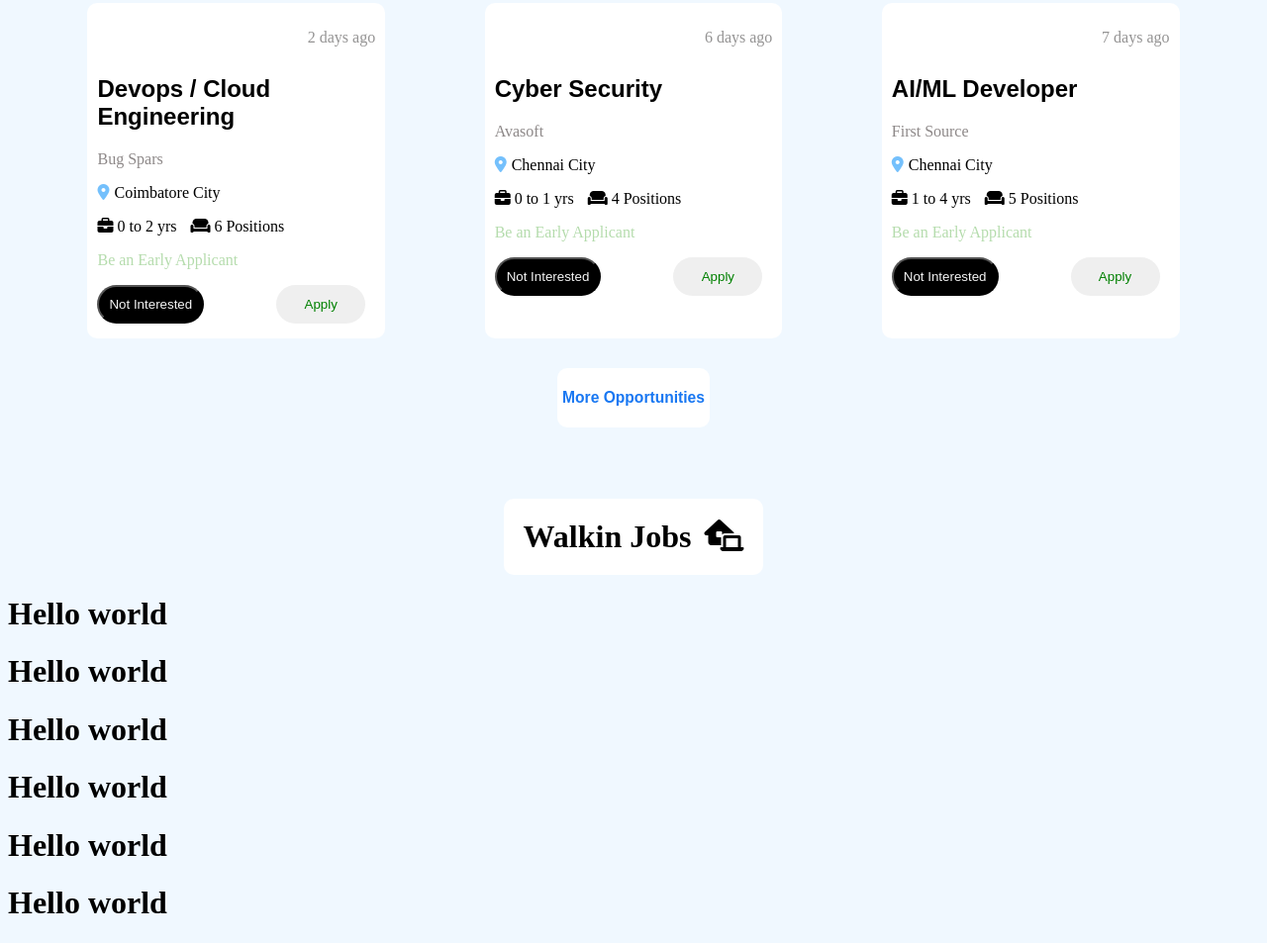
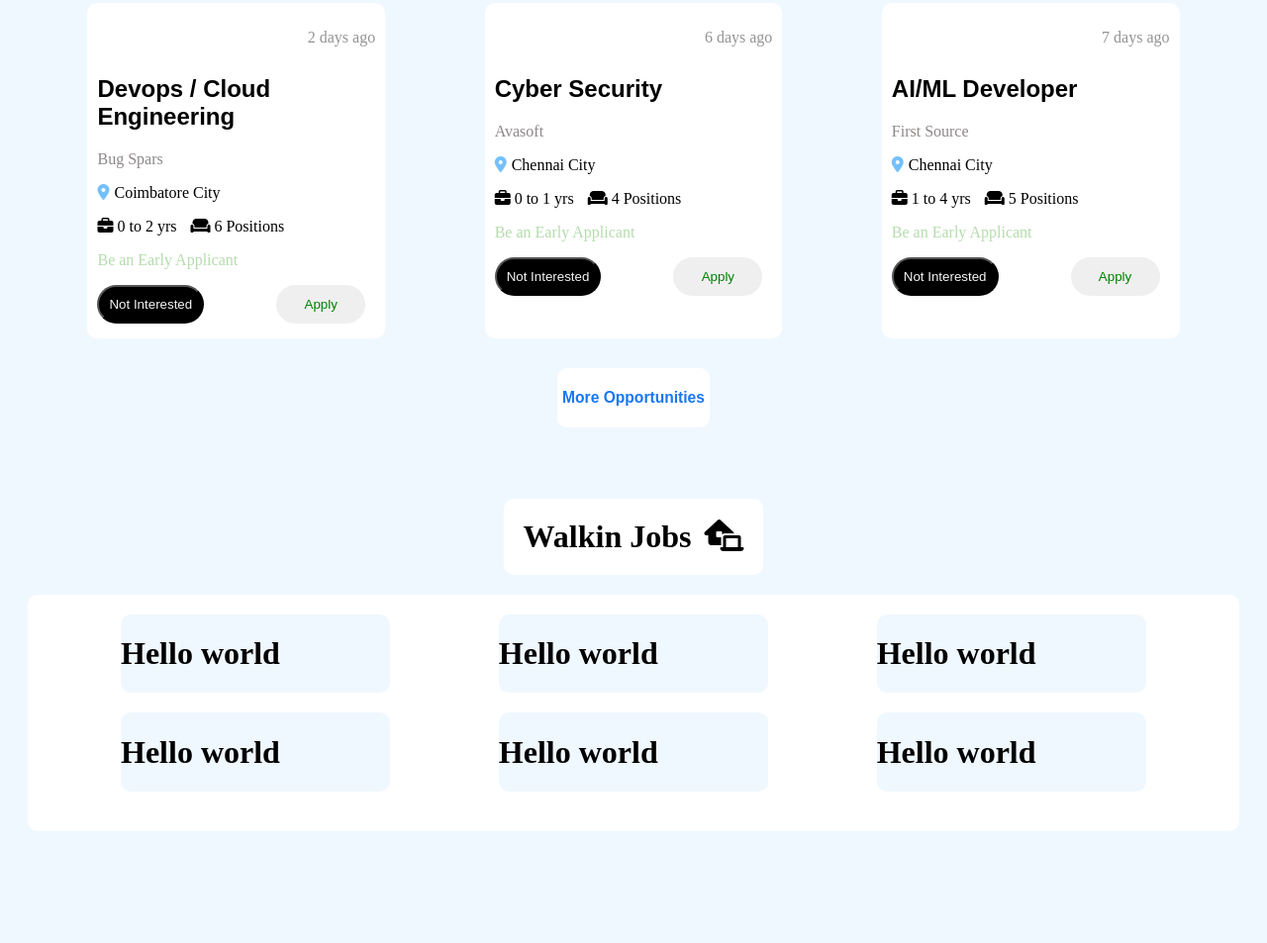
Before and after one commit to Dhileepguru/Talent_nest, a plain HTML site: page index.html in a window 1280 px wide. Shown: the part 1258-2211 px from the top of the page at 99% size. After the commit the page ends 2118 px from the top, so only its background shows below. Drawn offline with Linux system fonts and the light colour scheme; a web font is replaced by a local one.

Commit message:
styled Walkin cart

```diff
--- a/assets/style.css
+++ b/assets/style.css
@@ -283,3 +283,24 @@ form input {
     color: #1877F2;
     border-radius: 10px ;
 }
+
+/* WalkIn */
+
+.walkIn{
+    margin-top: 20px;
+    background-color: white;
+    display: flex;
+    flex-wrap: wrap;
+    gap: 3%;
+    padding: 20px;
+    margin: 20px;
+    border-radius: 10px;
+    justify-content: space-evenly;
+}
+.walkIn>div{
+    background-color:aliceblue;
+    width:23%;
+    height: 50%;
+    border-radius: 10px;
+    margin-bottom: 20px;
+}
```
